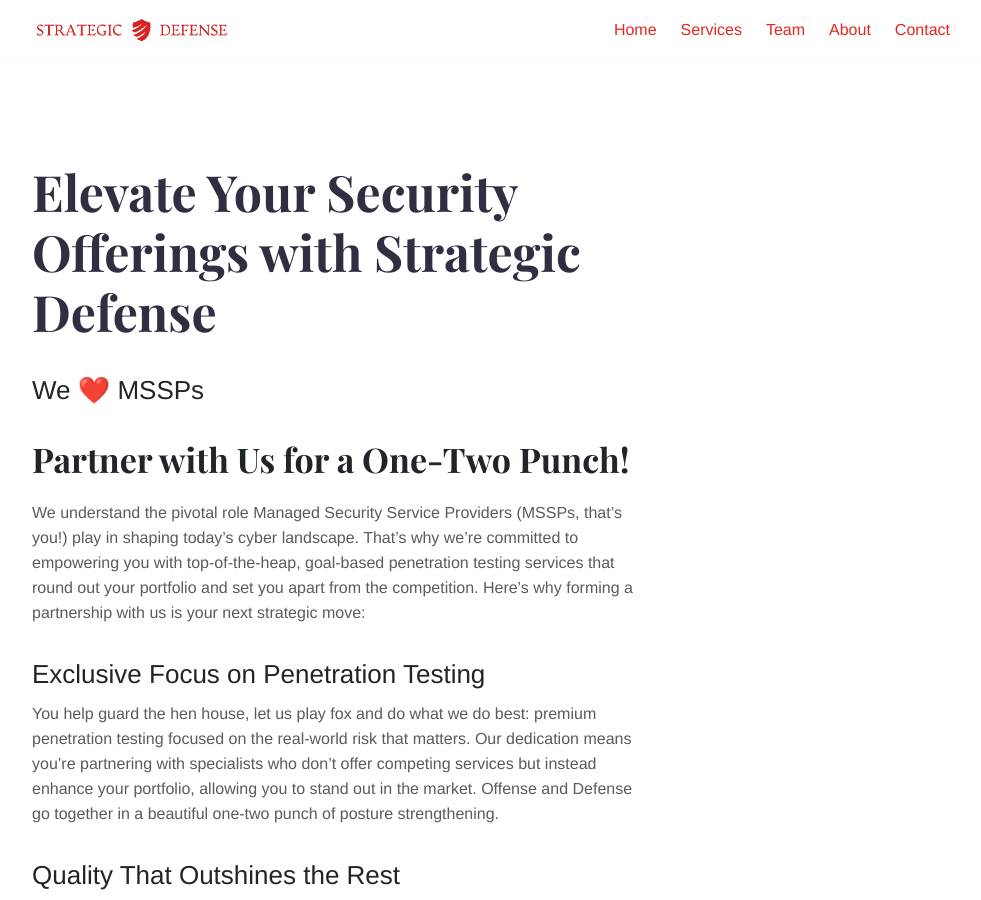
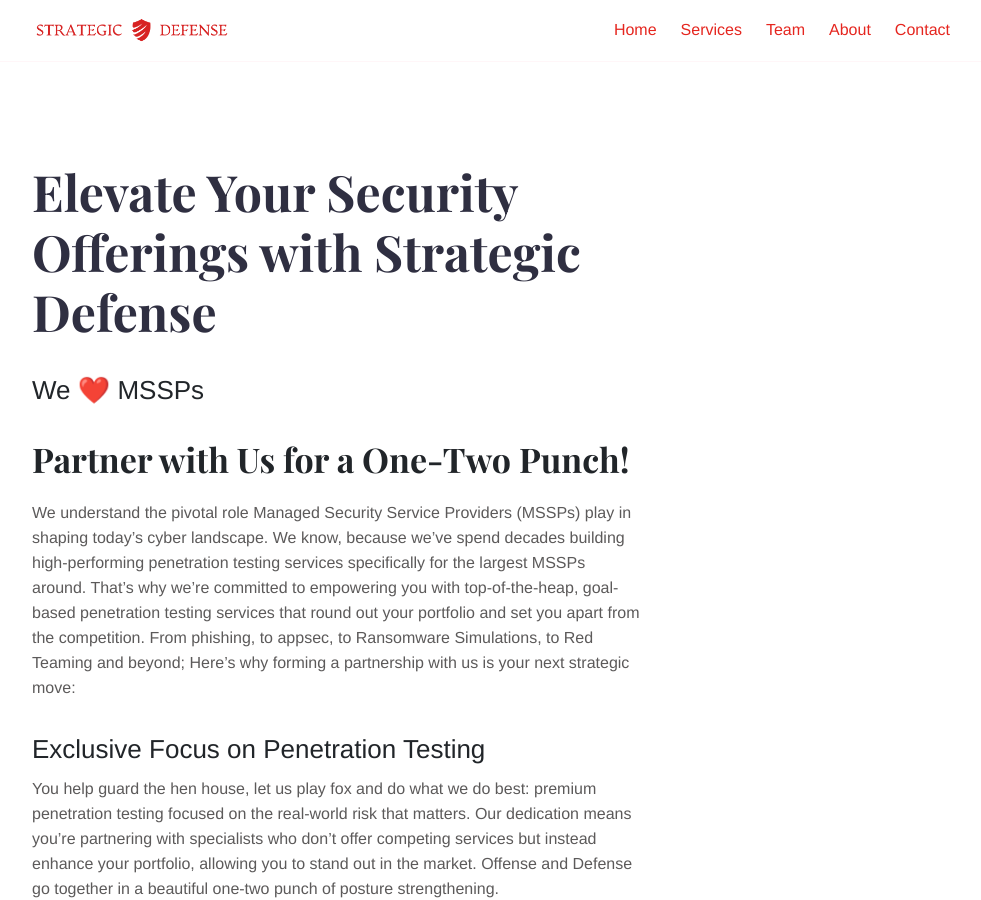
Before and after one commit to strategicdefense/strategicdefense.github.io, a Jekyll site: the page built from mssp.md, in a window 1280 px wide and 900 px high. Shown: the whole window, without its empty margins (143-1124 px from the left). Built offline with Jekyll 4.4.1, drawn with Linux system fonts in a browser that asks for light colours; emoji names are drawn with the system emoji font.

Commit message:
messing with mssp landing

```diff
--- a/mssp.md
+++ b/mssp.md
@@ -8,7 +8,7 @@
 
 # Partner with Us for a One-Two Punch!
 
-We understand the pivotal role Managed Security Service Providers (MSSPs, that's you!) play in shaping today’s cyber landscape. That's why we're committed to empowering you with top-of-the-heap, goal-based penetration testing services that round out your portfolio and set you apart from the competition. Here's why forming a partnership with us is your next strategic move:
+We understand the pivotal role Managed Security Service Providers (MSSPs) play in shaping today’s cyber landscape. We know, because we've spend decades building high-performing penetration testing services specifically for the largest MSSPs around. That's why we're committed to empowering you with top-of-the-heap, goal-based penetration testing services that round out your portfolio and set you apart from the competition. From phishing, to appsec, to Ransomware Simulations, to Red Teaming and beyond; Here's why forming a partnership with us is your next strategic move:
 
 ## Exclusive Focus on Penetration Testing
 
```
Also changed, not shown: 1 other file.
